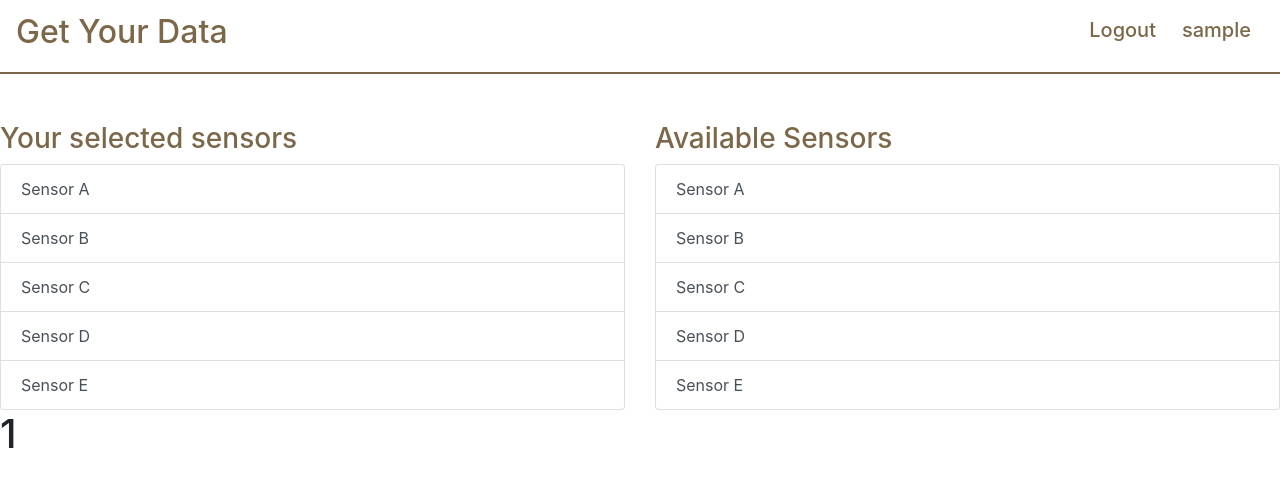
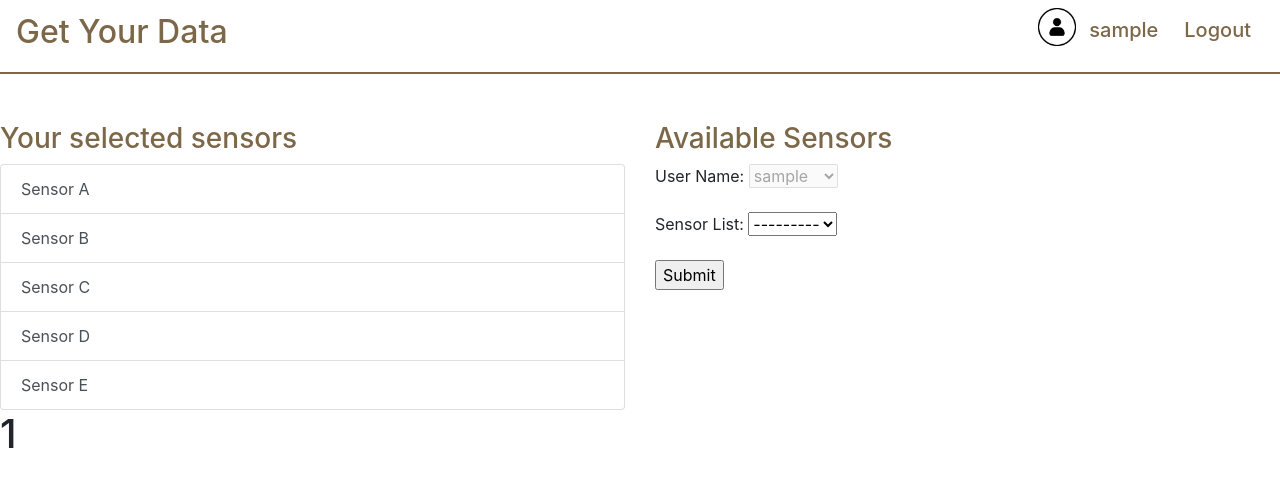
Before and after one commit to ujjuboi/DjangoWebSockets-MQTT, a Django app: page /second/ in a window 1280 px wide. Shown: the top 487 px of the page. Run offline with Django 3.2, Linux system fonts and the light colour scheme; the visitor is signed in with stand-in values (Sample User, id 1); data comes from the database, SQL or seed files in the repository; data that the repository does not hold is empty; some libraries are stand-ins or nearby versions.

Commit message:
User's Sensor selection feature added

```diff
--- /dev/null
+++ b/secondPage/forms.py
@@ -0,0 +1,19 @@
+from django import forms
+from .models import UserSensor, SensorData
+
+class UserMapForm(forms.ModelForm):
+
+    class Meta:
+        model = UserSensor
+        fields = ['Uid','Sid']
+        labels = {
+            'Uid' : 'User Name',
+            'Sid' : 'Sensor List'
+        }
+
+
+    def __init__(self,*args,**kwargs):
+        super(UserMapForm,self).__init__(*args,**kwargs)
+        self.fields['Uid'].required = False
+        self.fields['Uid'].disabled = True
+        self.fields['Sid'].required = False
--- a/secondPage/models.py
+++ b/secondPage/models.py
@@ -4,6 +4,8 @@ from django.contrib.auth.models import User
 # Create your models here.
 class SensorData(models.Model):
     sensorName = models.CharField(max_length = 50)
+    def __str__(self):
+        return f"{self.sensorName}"
 
 class UserSensor(models.Model):
     Uid = models.ForeignKey(User, on_delete=models.CASCADE)
--- a/secondPage/views.py
+++ b/secondPage/views.py
@@ -1,14 +1,20 @@
 from django.shortcuts import redirect, render
 from .models import SensorData, UserSensor
+from .forms import UserMapForm
 # Create your views here.
 
 def second(request):
     if(request.user.is_authenticated):
-        userD = UserSensor.objects.filter(Uid = request.user.id)
+        # userD = UserSensor.objects.filter(Uid = request.user.id)
+
+        form = UserMapForm(request.POST or None, initial = {"Uid" : request.user.id})
+        if(form.is_valid and request.POST ):
+            form.save()
         context = {
             'user' : request.user,
             'sensorData' : SensorData.objects.all(),
-            'userSensor' : userD,
+            # 'userSensor' : userD,
+            'form' : form,
         }
         return render(request, 'secondP.html', context)
 
--- a/templates/secondP.html
+++ b/templates/secondP.html
@@ -12,8 +12,9 @@ Second Page
       <!-- <img src="" width="30" height="30" class="d-inline-block align-top" alt=""> -->
       <h2 style="color:rgb(124, 103, 72);">Get Your Data</h2>
     </a>
+    <a type="button" class="btn btn-link " style="float: right; color: rgb(124, 103, 72); font-weight:500; font-size:20px" href="{% url 'logout' %}">Logout</a>
         <a type="button" class="btn btn-link " style="float: right; color: rgb(124, 103, 72); font-weight:500; font-size:20px">{{user.username}}</a>
-        <a type="button" class="btn btn-link " style="float: right; color: rgb(124, 103, 72); font-weight:500; font-size:20px" href="{% url 'logout' %}">Logout</a>
+        <span><img src="{% static 'images/Human_icom.png' %}" alt="..."style= "height: 38px; float : right" ></span>
  </div>
 </nav>
 <div class="mt-5" style="max-width: 1313px; margin:auto">
@@ -32,7 +33,7 @@ Second Page
         </div>
         <div class="col-6">
             <h3 style="color: rgb(124, 103, 72);"> Available Sensors</h3>
-            <div class="list-group">
+            <!-- <div class="list-group">
                 <a href="#" class="list-group-item list-group-item-action ">
                   Sensor A
                 </a>
@@ -40,7 +41,12 @@ Second Page
                 <a href="#" class="list-group-item list-group-item-action">Sensor C</a>
                 <a href="#" class="list-group-item list-group-item-action">Sensor D</a>
                 <a href="#" class="list-group-item list-group-item-action ">Sensor E</a>
-              </div>
+              </div> -->
+              <form action = "" method = "post">
+                {% csrf_token %}
+                {{form.as_p}}
+                <input type="submit" value="Submit">
+            </form>
         </div>
     </div>
 </div>
```
Also changed, not shown: static/images/Human_icom.png (added).
